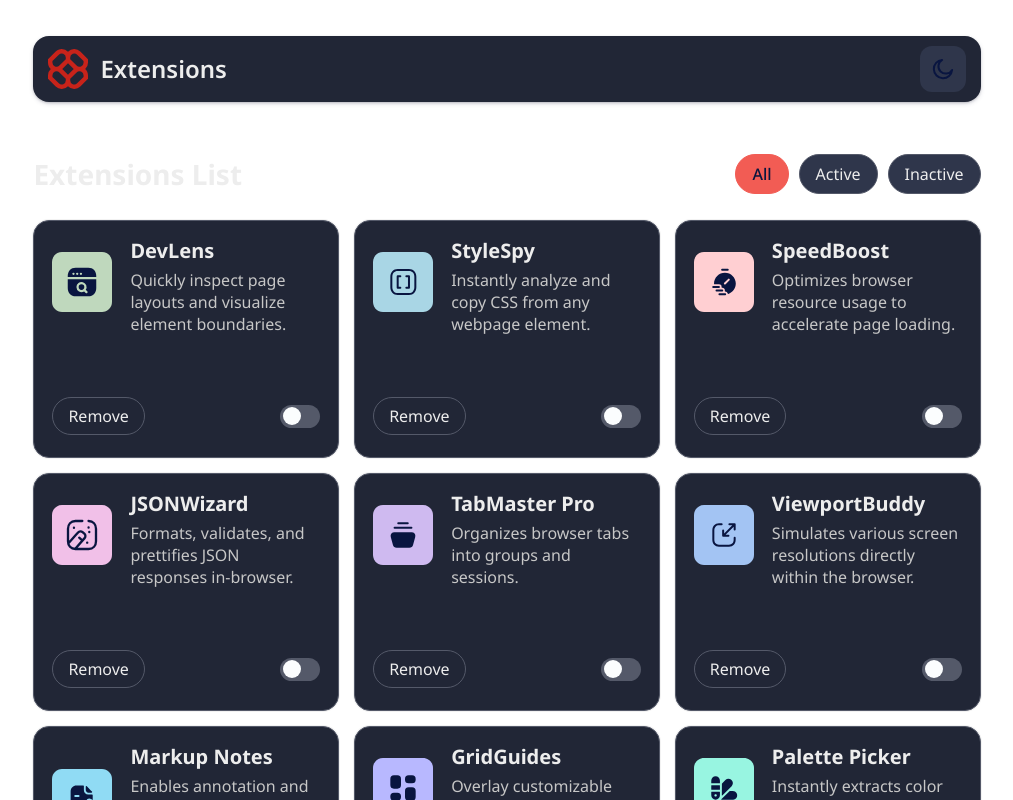
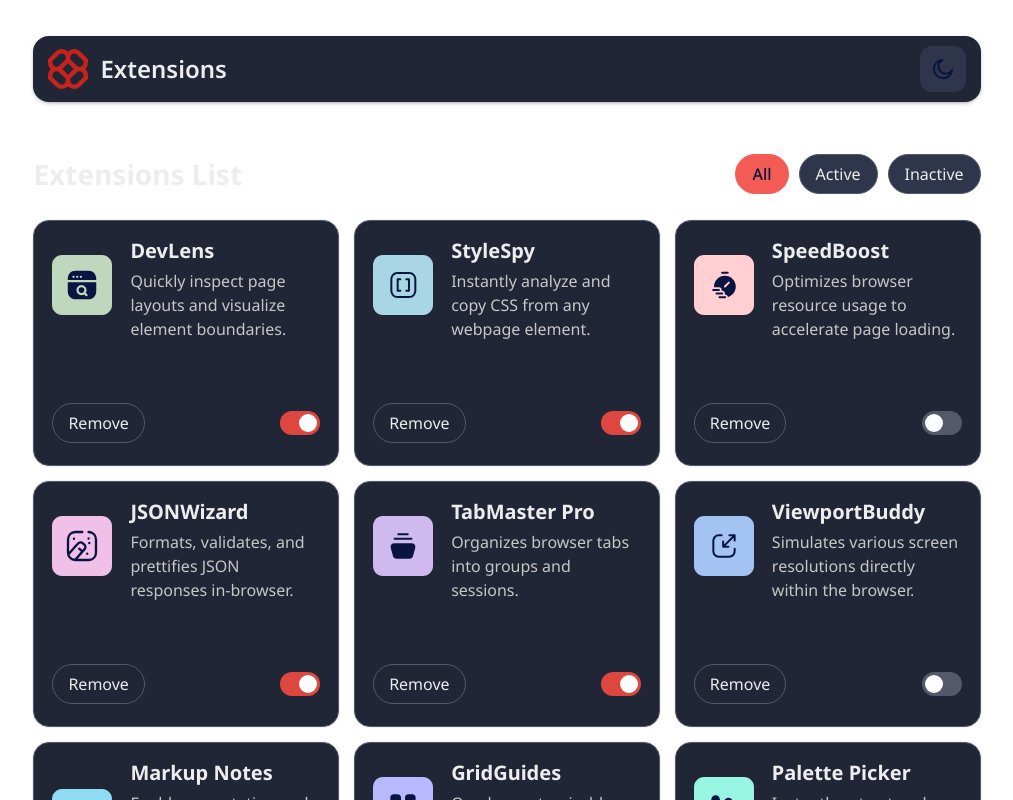
Before and after one commit to sam4web/browser-extension-manager-ui, a Vue app: page / in a window 1280 px wide. Shown: the top 800 px of the page, without its empty margins (133-1146 px from the left). Built offline with nearby package versions, Linux system fonts and the light colour scheme.

Commit message:
add hover & focus styles

```diff
--- a/src/components/ExtensionItem.vue
+++ b/src/components/ExtensionItem.vue
@@ -24,6 +24,7 @@
         <input
           type="checkbox"
           class="sr-only"
+          :checked="extension.isActive"
         />
         <div class="checkbox-box">
           <div class="checkbox-dot"></div>
@@ -61,7 +62,9 @@
   }
 
   .extension-item .content-container p {
+    font-weight: 400;
     font-size: 16px;
+    line-height: 24px;
     color: var(--neutral-300);
   }
 
@@ -75,7 +78,24 @@
 
   .extension-item button {
     background-color: transparent;
-    padding: 7px 15px;
+    padding: 8px 15px;
+    transition:
+      color 200ms linear,
+      border-color 200ms linear,
+      background-color 240ms,
+      outline-color 180ms linear;
+  }
+
+  .extension-item button:hover {
+    background-color: var(--red-400);
+    color: var(--neutral-900);
+    font-weight: 500;
+    border-color: var(--red-400);
+  }
+
+  button:focus {
+    background-color: var(--neutral-600);
+    outline-color: var(--red-500);
   }
 
   .checkbox-wrapper {
@@ -87,15 +107,22 @@
   .checkbox-box {
     padding: 2px 3px;
     width: 40px;
-    height: 23px;
+    height: 23.5px;
     border-radius: 20px;
     display: flex;
     align-items: center;
     justify-content: start;
     background-color: var(--neutral-600);
+    outline-offset: 2px;
+    outline: 2px solid transparent;
     transition:
-      background-color 300ms linear,
+      background-color 260ms linear,
+      outline-color 200ms linear,
       justify-content 270ms linear;
+  }
+
+  .checkbox-wrapper:focus-within .checkbox-box {
+    outline-color: var(--red-500);
   }
 
   .checkbox-dot {
--- a/src/components/ThemeToggler.vue
+++ b/src/components/ThemeToggler.vue
@@ -24,6 +24,21 @@
     display: flex;
     justify-content: center;
     align-items: center;
+    cursor: pointer;
+    outline-offset: 2px;
+    outline: 2px solid transparent;
     background-color: var(--neutral-700);
+    transition:
+      background-color 260ms linear,
+      outline-color 200ms linear;
+  }
+
+  button:focus,
+  button:hover {
+    background-color: var(--neutral-600);
+  }
+
+  button:focus {
+    outline-color: var(--red-500);
   }
 </style>
--- a/src/style.css
+++ b/src/style.css
@@ -68,6 +68,20 @@ button {
   border: 1px solid var(--neutral-600);
   border-radius: 50px;
   cursor: pointer;
+  outline-offset: 2px;
+  outline: 2px solid transparent;
+  transition:
+    background-color 260ms linear,
+    outline-color 200ms linear;
+}
+
+button:focus,
+button:hover {
+  background-color: var(--neutral-600);
+}
+
+button:focus {
+  outline-color: var(--red-500);
 }
 
 button.active {
@@ -75,6 +89,10 @@ button.active {
   color: var(--neutral-900);
   font-weight: 500;
   border-color: var(--red-400);
+}
+
+button.active:focus {
+  outline-color: var(--red-400);
 }
 
 .sr-only {
```
